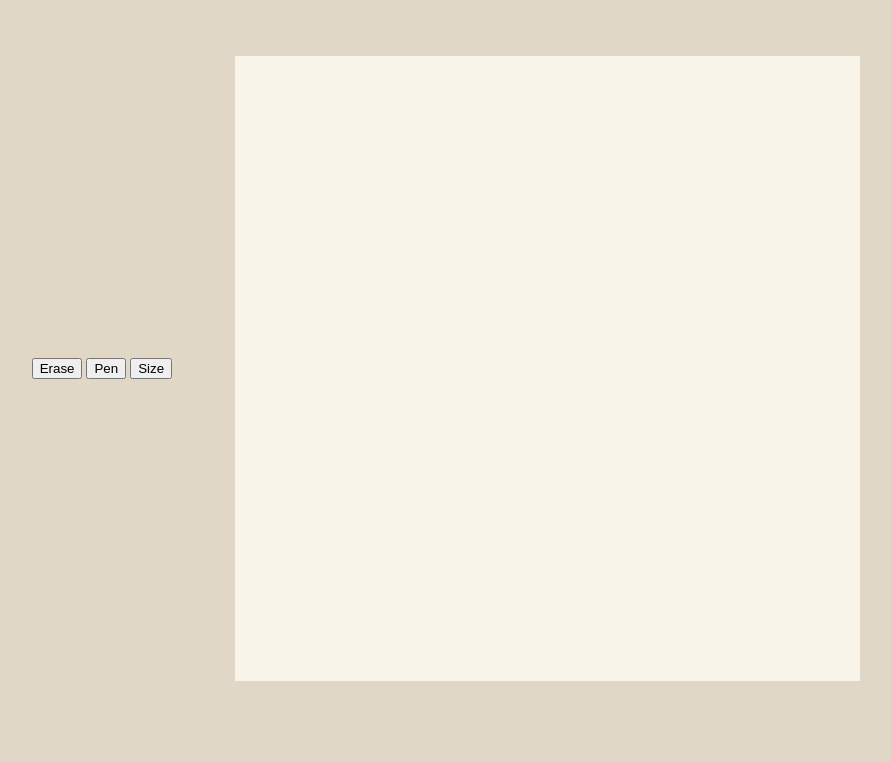
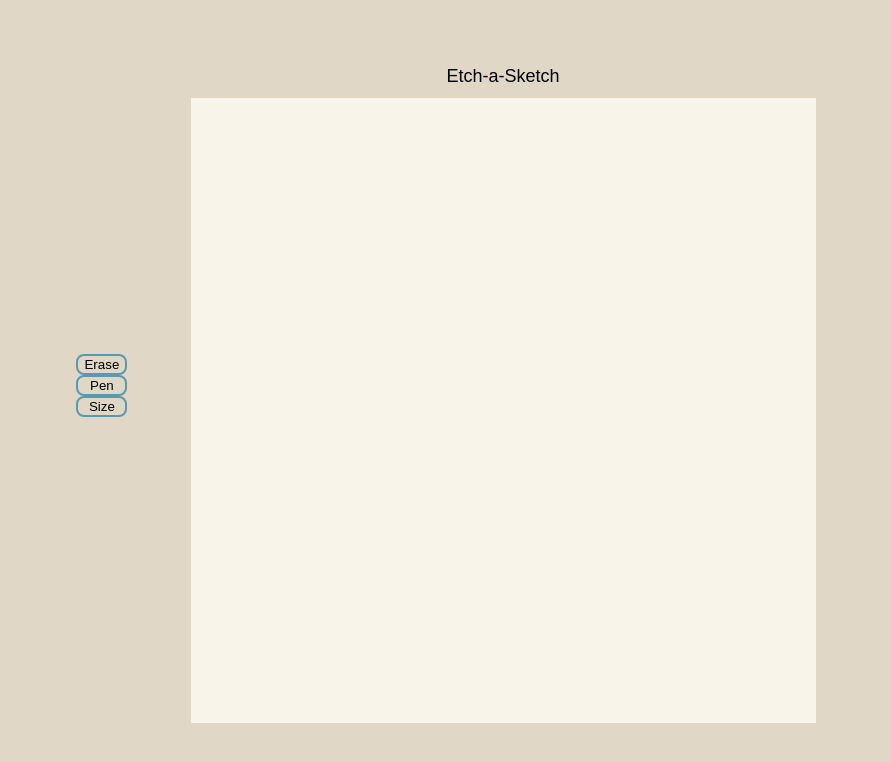
Before and after one commit to ZeyadAttia5/Etch-a-Sketch, a plain HTML site: page index.html in a window 1280 px wide. Shown: the whole page, without its empty margins (194-1085 px from the left). Drawn offline with Linux system fonts and the light colour scheme.

Commit message:
Added a message for the size prompt, added a header above the grid

```diff
--- a/index.html
+++ b/index.html
@@ -9,13 +9,20 @@
     <title>Etch-a-Sketch</title>
 </head>
 <body>
-    <div class="settings">
-        <button id="erase">Erase</button>
-        <button id="pen">Pen</button>
-        <button id="size">Size</button>
-      </div>
+
+
+<div class="settings">
+    <button id="erase">Erase</button>
+    <button id="pen">Pen</button>
+    <button id="size">Size</button>
+</div>
+
+<div class="main">
+    <div class="head"><p>Etch-a-Sketch</p></div>
+
     <div id="container">
 
     </div>
+</div>
 </body>
 </html>
--- a/javascript/src.js
+++ b/javascript/src.js
@@ -25,7 +25,7 @@ size.addEventListener('click', changeSize);
 
 
 function changeSize(e){
-    let s = prompt()
+    let s = prompt("Enter size (1-100)")
     s = parseInt(s);
     if(s > 0 && s <= 100){
         while(container.hasChildNodes()){
--- a/style.css
+++ b/style.css
@@ -2,9 +2,28 @@ body{
     display: flex;
     justify-content: center;
     align-items: center;
+
+    flex-direction: row ;
     height: 90vh;
     background-color: #E1D7C6;
     gap: 5%;
+    margin-top: 2%;
+}
+
+.head{
+    font-size: large;
+    font-family: Arial, Helvetica, sans-serif;
+}
+.head > p{
+    margin-bottom: 10%;
+}
+
+.main{
+    display: flex;
+    flex-direction: column;
+    align-items: center;
+    justify-content: center;
+    gap: 10%;
 }
 
 #container{
@@ -29,10 +48,19 @@ body{
 }
 
 .settings{
-
+    display: flex;
+    flex-direction: column;
 }
 
-.settings > p{
-    margin: 10px 0 0 0;
-    font-size: smaller;
+.settings > button{
+    background-color: #E1D7C6;
+    border: 2px solid #579BB1;
+    border-radius: 8px;
 }
+
+.settings > button:active{
+    background-color: #F8F4EA;
+    border: 2px solid #3e8e41   ;
+    transform: translateX(4px);
+    border-radius: 5px;
+}
```
